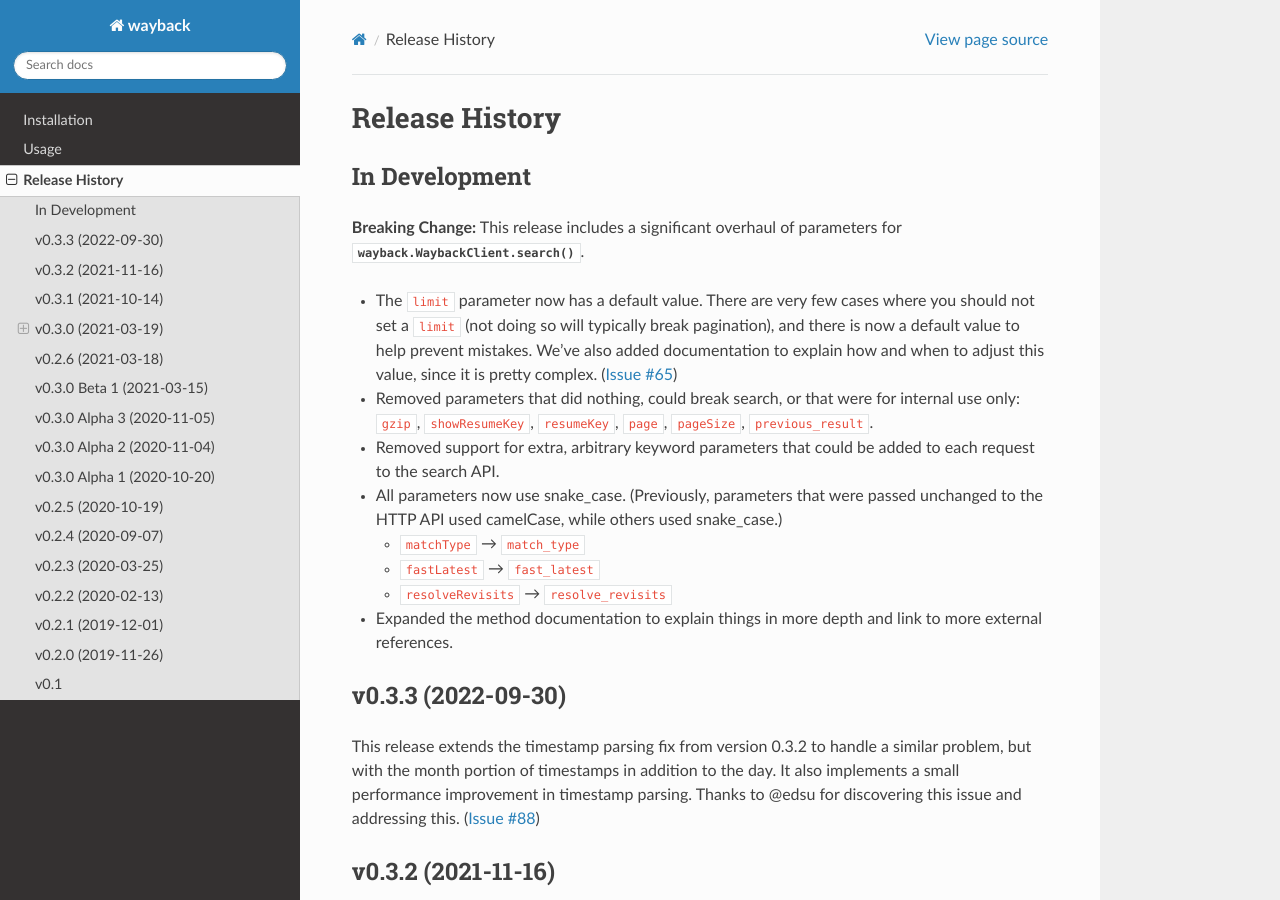
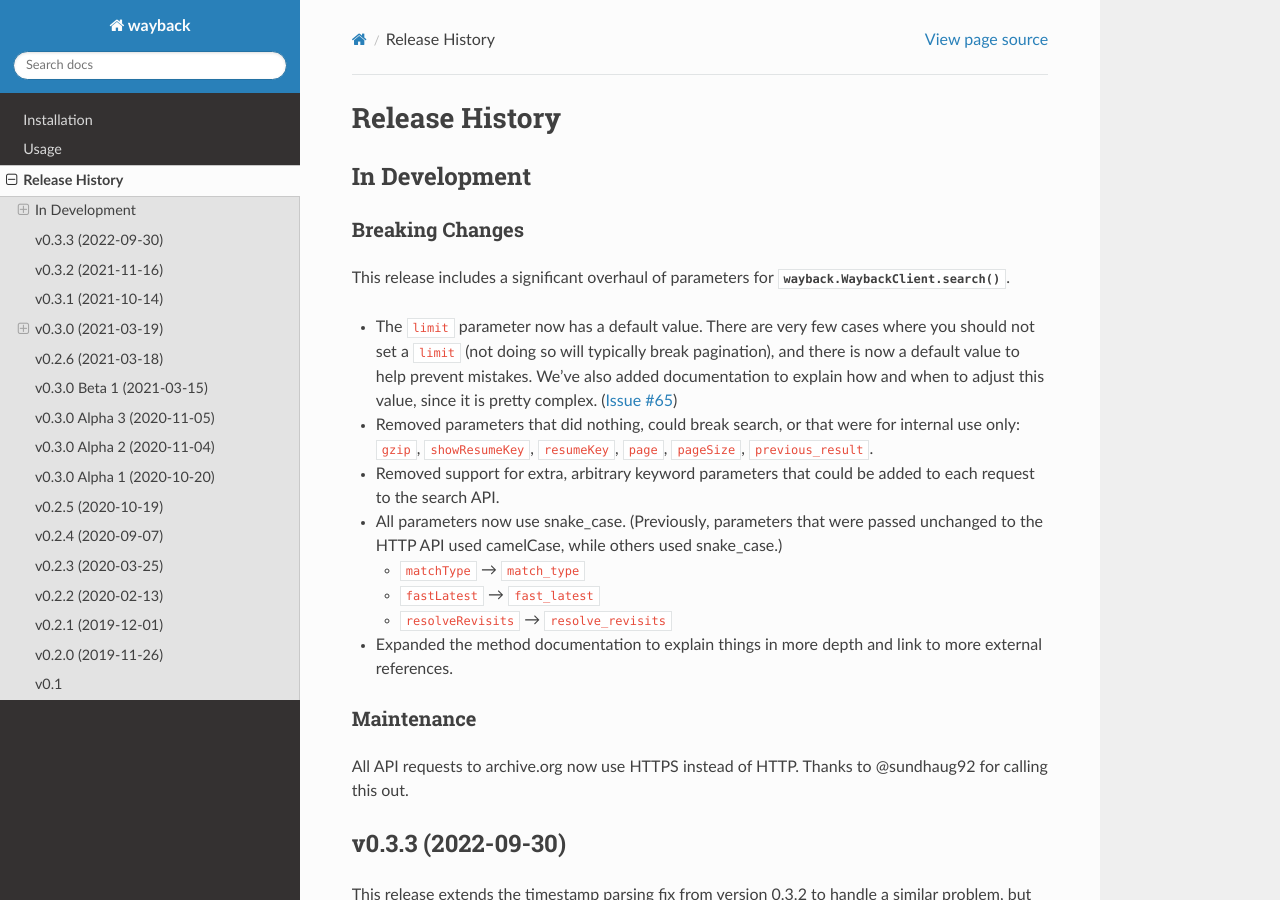
Before and after one commit to edgi-govdata-archiving/wayback, a Sphinx documentation site: the page built from docs/source/release-history.rst, in a window 1280 px wide and 900 px high. Built offline with Sphinx 7.4.7 and the Read the Docs theme 2.0.0, drawn with Linux system fonts in a browser that asks for light colours.

Commit message:
Add release notes

```diff
--- a/docs/source/release-history.rst
+++ b/docs/source/release-history.rst
@@ -5,7 +5,10 @@ Release History
 In Development
 --------------
 
-**Breaking Change:** This release includes a significant overhaul of parameters for :meth:`wayback.WaybackClient.search`.
+Breaking Changes
+^^^^^^^^^^^^^^^^
+
+This release includes a significant overhaul of parameters for :meth:`wayback.WaybackClient.search`.
 
 - The ``limit`` parameter now has a default value. There are very few cases where you should not set a ``limit`` (not doing so will typically break pagination), and there is now a default value to help prevent mistakes. We’ve also added documentation to explain how and when to adjust this value, since it is pretty complex. (:issue:`65`)
 
@@ -20,6 +23,12 @@ In Development
   - ``resolveRevisits`` → ``resolve_revisits``
 
 - Expanded the method documentation to explain things in more depth and link to more external references.
+
+
+Maintenance
+^^^^^^^^^^^
+
+All API requests to archive.org now use HTTPS instead of HTTP. Thanks to @sundhaug92 for calling this out.
 
 
 v0.3.3 (2022-09-30)
```
